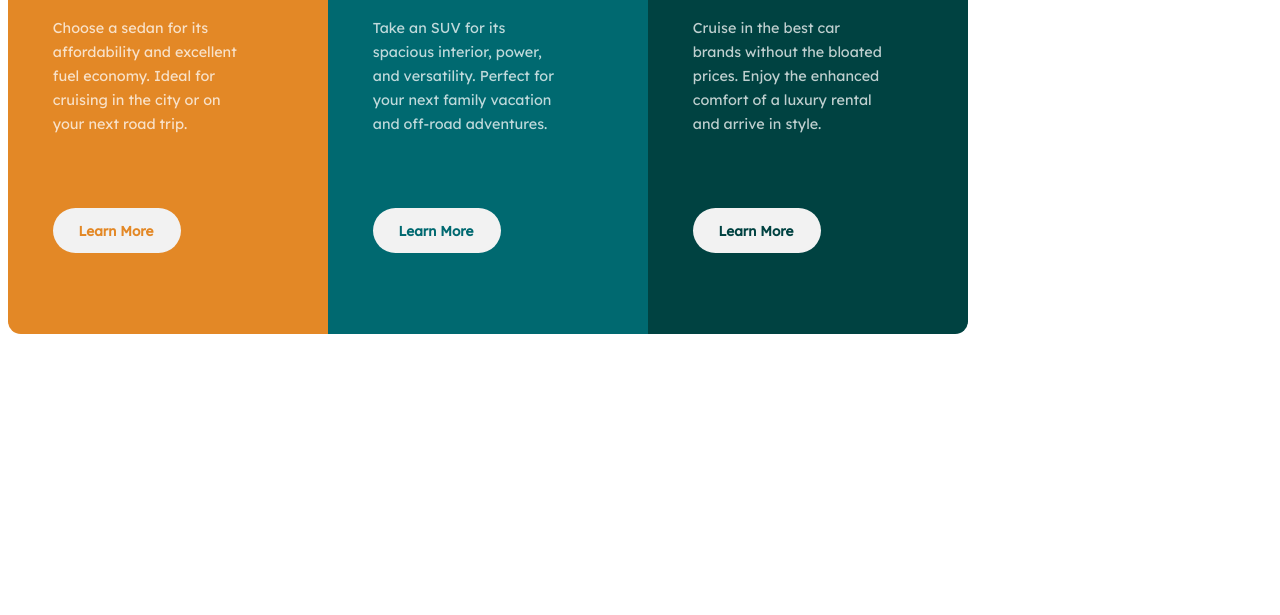
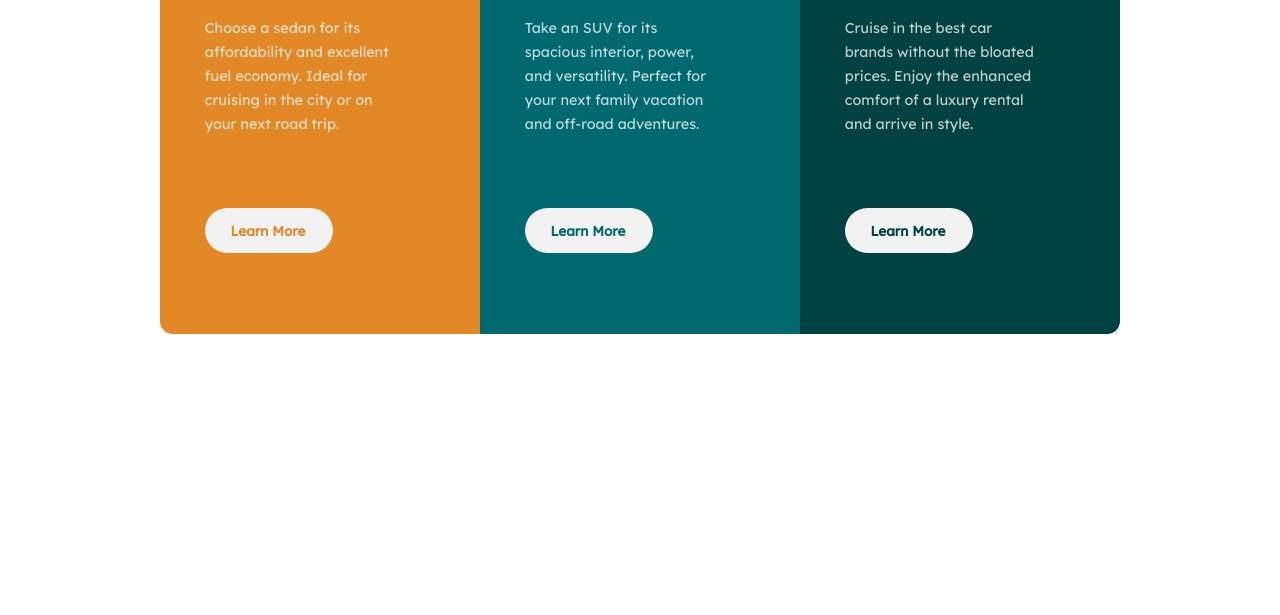
Before and after one commit to rafaelsouzagomes/3-Column-Preview-Card-Components-HTML-CSS-, a plain HTML site: page index.html in a window 1280 px wide. Shown: the part 185-800 px from the top of the page. Drawn offline with Linux system fonts and the light colour scheme.

Commit message:
Update style.css

```diff
--- a/style.css
+++ b/style.css
@@ -19,13 +19,16 @@ html {
 body{
     font-size: 1rem;
     font-family: 'Big Shoulders Display', serif;
+    display: flex;
+    justify-content: center;
+    align-items: center;
 }
 
 .carsMenu {
     display: flex;
     flex-wrap: wrap;
     align-items: center;
-    margin: 0%;
+    margin: 0 auto;
 }
 
 .cards{
```
